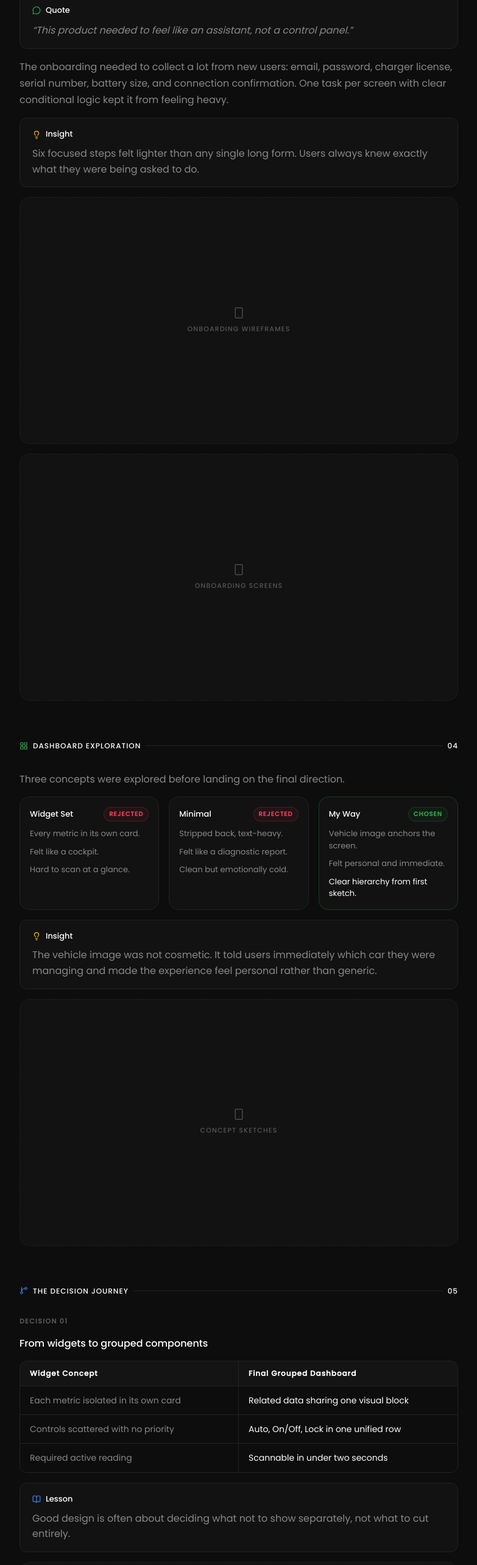
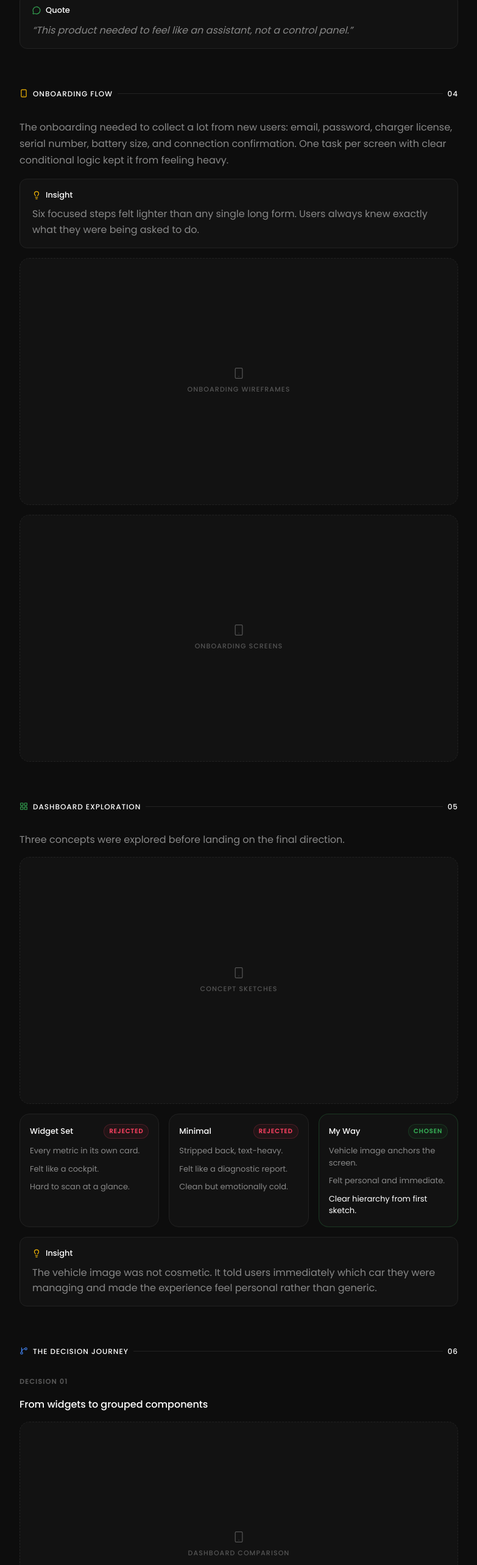
Before and after one commit to RITAMBISWAS404/PORTFOLIO-2026, a Next.js app: page /zeno in a window 1280 px wide. Shown: the part 3643-6209 px from the top of the page at 61% size, without its empty margins (248-1031 px from the left). Built offline with nearby package versions, Linux system fonts and the light colour scheme.

Commit message:
Restructure case study: separate Onboarding section, reorder images in decisions and dashboard, renumber sections

```diff
--- a/app/zeno/page.tsx
+++ b/app/zeno/page.tsx
@@ -370,33 +370,43 @@ export default function ZenoPage() {
           <Reveal delay={0.16}>
             <Quote text="This product needed to feel like an assistant, not a control panel." />
           </Reveal>
-          <Reveal delay={0.2}>
+        </div>
+      </section>
+
+      {/* ── 04 ONBOARDING FLOW ──────────────────────────────── */}
+      <section style={{ ...col, padding: "64px 24px 0" }}>
+        <SectionLabel icon={Smartphone} label="ONBOARDING FLOW" num="04" iconColor={C.yellow} />
+        <div className="mt-section" style={{ display: "flex", flexDirection: "column", gap: 16 }}>
+          <Reveal>
             <p className="f16" style={{ color: C.t2, lineHeight: 1.7 }}>
               The onboarding needed to collect a lot from new users: email, password, charger license, serial number, battery size, and connection confirmation. One task per screen with clear conditional logic kept it from feeling heavy.
             </p>
           </Reveal>
-          <Reveal delay={0.24}>
+          <Reveal delay={0.08}>
             <Insight text="Six focused steps felt lighter than any single long form. Users always knew exactly what they were being asked to do." />
           </Reveal>
-          <Reveal delay={0.28}>
+          <Reveal delay={0.12}>
             <ImgPlaceholder label="ONBOARDING WIREFRAMES" />
           </Reveal>
-          <Reveal delay={0.32}>
+          <Reveal delay={0.16}>
             <ImgPlaceholder label="ONBOARDING SCREENS" />
           </Reveal>
         </div>
       </section>
 
-      {/* ── 04 DASHBOARD EXPLORATION ────────────────────────── */}
+      {/* ── 05 DASHBOARD EXPLORATION ────────────────────────── */}
       <section style={{ ...col, padding: "64px 24px 0" }}>
-        <SectionLabel icon={LayoutGrid} label="DASHBOARD EXPLORATION" num="04" iconColor={C.accent} />
+        <SectionLabel icon={LayoutGrid} label="DASHBOARD EXPLORATION" num="05" iconColor={C.accent} />
         <div className="mt-section" style={{ display: "flex", flexDirection: "column", gap: 16 }}>
           <Reveal>
             <p className="f16" style={{ color: C.t2, lineHeight: 1.6 }}>
               Three concepts were explored before landing on the final direction.
             </p>
           </Reveal>
-          <Reveal delay={0.08}>
+          <Reveal delay={0.06}>
+            <ImgPlaceholder label="CONCEPT SKETCHES" />
+          </Reveal>
+          <Reveal delay={0.1}>
             <div className="zeno-concept-grid">
               {[
                 { label: "Widget Set", verdict: "REJECTED", color: C.red,    points: ["Every metric in its own card.", "Felt like a cockpit.", "Hard to scan at a glance."] },
@@ -415,21 +425,19 @@ export default function ZenoPage() {
               ))}
             </div>
           </Reveal>
-          <Reveal delay={0.12}>
+          <Reveal delay={0.14}>
             <Insight text="The vehicle image was not cosmetic. It told users immediately which car they were managing and made the experience feel personal rather than generic." />
-          </Reveal>
-          <Reveal delay={0.16}>
-            <ImgPlaceholder label="CONCEPT SKETCHES" />
           </Reveal>
         </div>
       </section>
 
       {/* ── 05 DECISION JOURNEY ─────────────────────────────── */}
       <section style={{ ...col, padding: "64px 24px 0" }}>
-        <SectionLabel icon={GitBranch} label="THE DECISION JOURNEY" num="05" iconColor={C.blue} />
+        <SectionLabel icon={GitBranch} label="THE DECISION JOURNEY" num="06" iconColor={C.blue} />
         <div className="mt-section">
 
           <Decision num="01" title="From widgets to grouped components" first>
+            <ImgPlaceholder label="DASHBOARD COMPARISON" />
             <TwoColTable
               headers={["Widget Concept", "Final Grouped Dashboard"]}
               rows={[
@@ -439,7 +447,6 @@ export default function ZenoPage() {
               ]}
             />
             <Lesson text="Good design is often about deciding what not to show separately, not what to cut entirely." />
-            <ImgPlaceholder label="DASHBOARD COMPARISON" />
           </Decision>
 
           <Decision num="02" title="Defending white space">
@@ -453,6 +460,7 @@ export default function ZenoPage() {
           </Decision>
 
           <Decision num="03" title="Target SoC and Departure Time hidden behind a tap">
+            <ImgPlaceholder label="INTERACTION DETAIL" />
             <TwoColTable
               headers={["Problem with surface placement", "Solution"]}
               rows={[
@@ -462,15 +470,14 @@ export default function ZenoPage() {
               ]}
             />
             <Lesson text="When a setting controls something important, accidental input justifies removing it from the main surface." />
-            <ImgPlaceholder label="INTERACTION DETAIL" />
           </Decision>
 
           <Decision num="04" title="The vehicle image">
+            <ImgPlaceholder label="VEHICLE INTEGRATION" />
             <p className="f16" style={{ color: C.t2, lineHeight: 1.7 }}>
               The vehicle image was in the very first concept sketch, not a late addition. During design review, the CEO and I noticed how Tesla showed your actual car, not a generic icon. I proposed the same. Building it took time: vehicle APIs, custom assets, model cutouts. But the sketch shows I knew from the beginning this was the right direction.
             </p>
             <Lesson text="Sometimes the most impactful decision is not about layout. It is about making someone feel something about their product." />
-            <ImgPlaceholder label="VEHICLE INTEGRATION" />
           </Decision>
 
           <Decision num="05" title="What got cut, and where it went">
@@ -520,7 +527,7 @@ export default function ZenoPage() {
 
       {/* ── 06 FINAL PRODUCT ────────────────────────────────── */}
       <section style={{ ...col, padding: "64px 24px 0" }}>
-        <SectionLabel icon={Smartphone} label="THE FINAL PRODUCT" num="06" iconColor={C.accent} />
+        <SectionLabel icon={Smartphone} label="THE FINAL PRODUCT" num="07" iconColor={C.accent} />
         <div className="mt-section" style={{ display: "flex", flexDirection: "column", gap: 16 }}>
           <Reveal>
             <p className="f16" style={{ color: C.t2, lineHeight: 1.6 }}>
@@ -548,7 +555,7 @@ export default function ZenoPage() {
 
       {/* ── 07 REFLECTION ───────────────────────────────────── */}
       <section style={{ ...col, padding: "64px 24px 0" }}>
-        <SectionLabel icon={BookOpen} label="REFLECTION" num="07" iconColor={C.blue} />
+        <SectionLabel icon={BookOpen} label="REFLECTION" num="08" iconColor={C.blue} />
         <div className="mt-section" style={{ display: "flex", flexDirection: "column", gap: 16 }}>
           <div className="zeno-reflection-grid">
             <ZenoCard icon={Layers}   iconColor={C.accent} label="Build the design system first"      right="01" body="Manual component updates across 35+ screens for months. Design tokens and component libraries should be day one, not an afterthought." delay={0}    />
```
